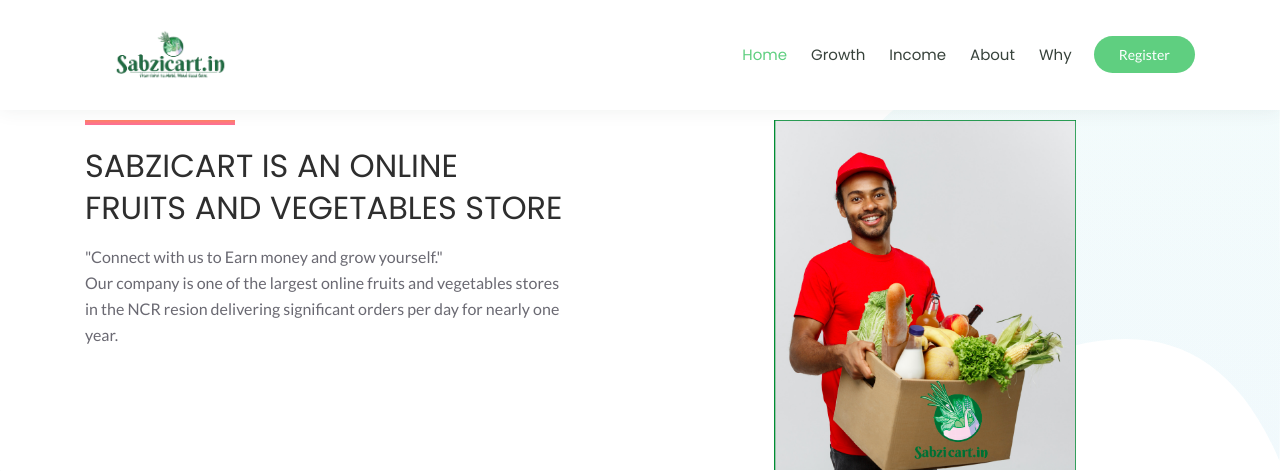
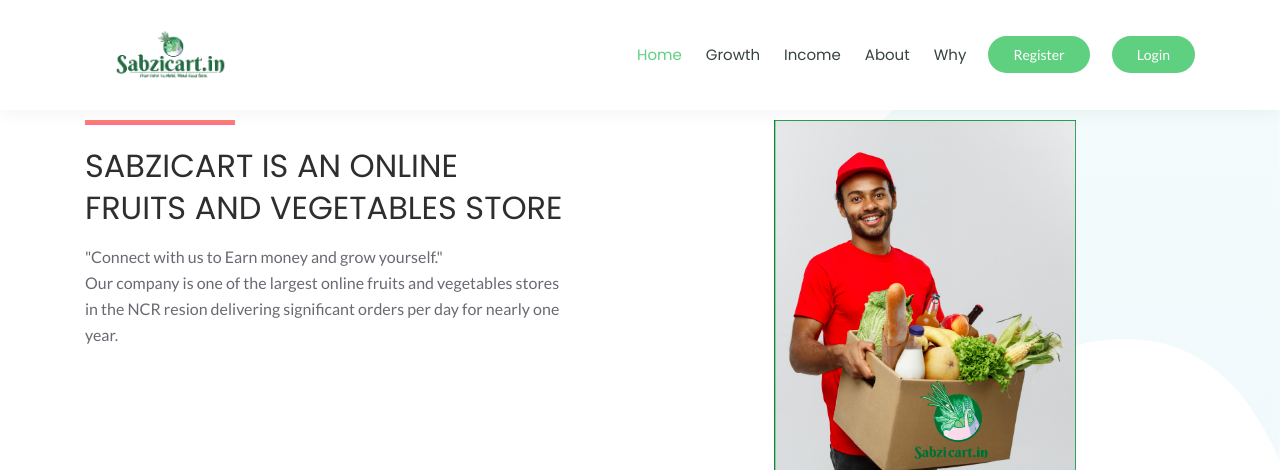
Before and after one commit to vishnu96ray/blockchain, a Django app: page / in a window 1280 px wide. Shown: the top 471 px of the page. Run offline with Django 3.2, Linux system fonts and the light colour scheme; some libraries are stand-ins or nearby versions; some web fonts are replaced.

Commit message:
Update header.html

```diff
--- a/templates/main/header.html
+++ b/templates/main/header.html
@@ -16,6 +16,7 @@
       </nav><!-- .nav-menu -->
 
       <a href="accounts/register/user/" class="get-started-btn">Register</a>
+      <a href="accounts/signin/" class="get-started-btn">Login</a>
 
     </div>
   </header>
```
